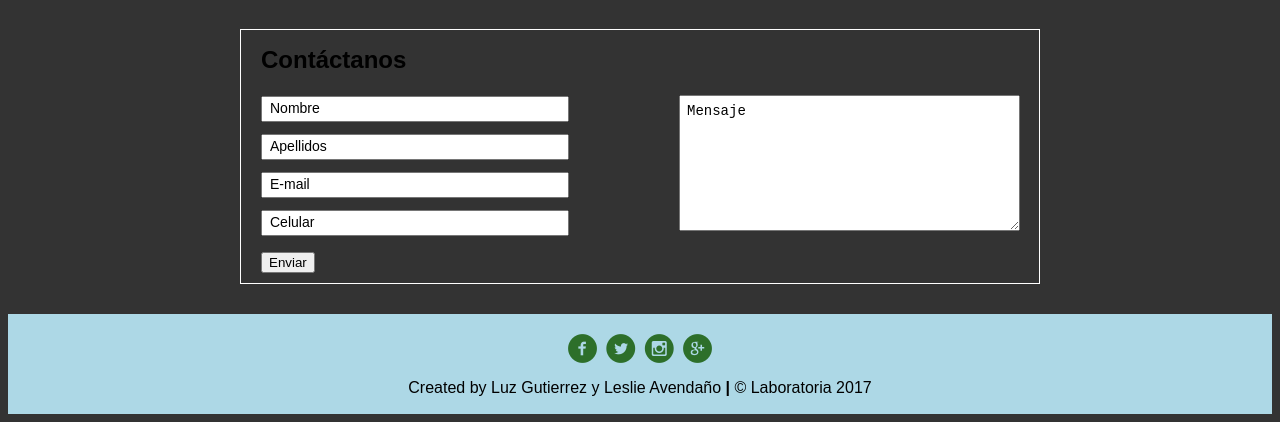
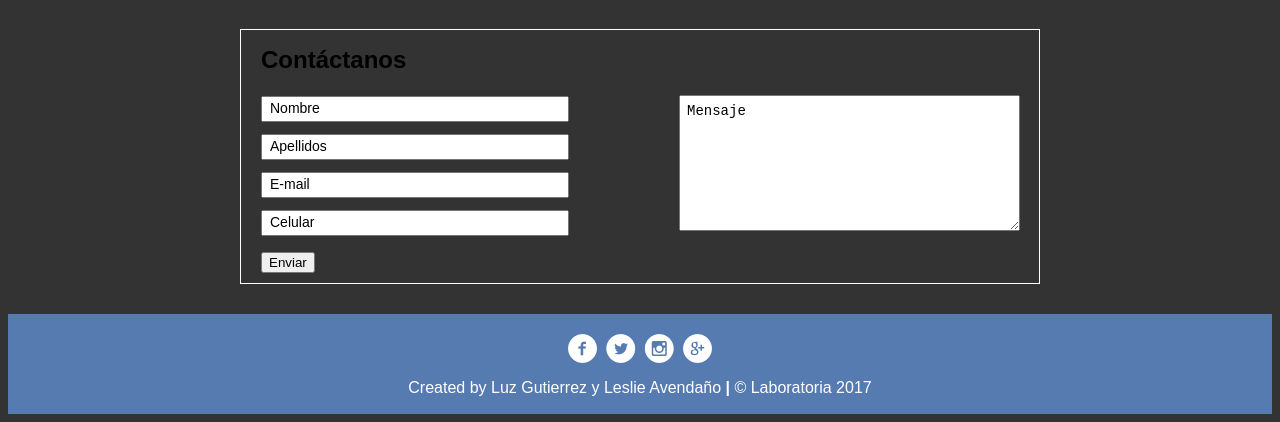
Before and after one commit to lesashley/ProyectoX, a plain HTML site: page index.html in a window 1280 px wide. Shown: the part 1981-2403 px from the top of the page. Drawn offline with Linux system fonts and the light colour scheme; files whose address does not match are found by name; a web font is replaced by a local one.

Commit message:
cambiando color de footer

```diff
--- a/assets/css/style.css
+++ b/assets/css/style.css
@@ -173,7 +173,7 @@ text-align: center;
 footer{
   width: 100%;
   height: 100px;
-  background-color: lightblue;
+  background-color: rgba(102, 155, 231, 0.7);
 }
 footer .contenedor-footer{
   margin: 0 auto;
@@ -187,7 +187,8 @@ footer .contenedor-footer{
 }
 .icons a{
   text-decoration: none;
-  color:rgb(45, 111, 42);
+  color:white;
 }
 .text-footer{
+  color: white;
 }
```
